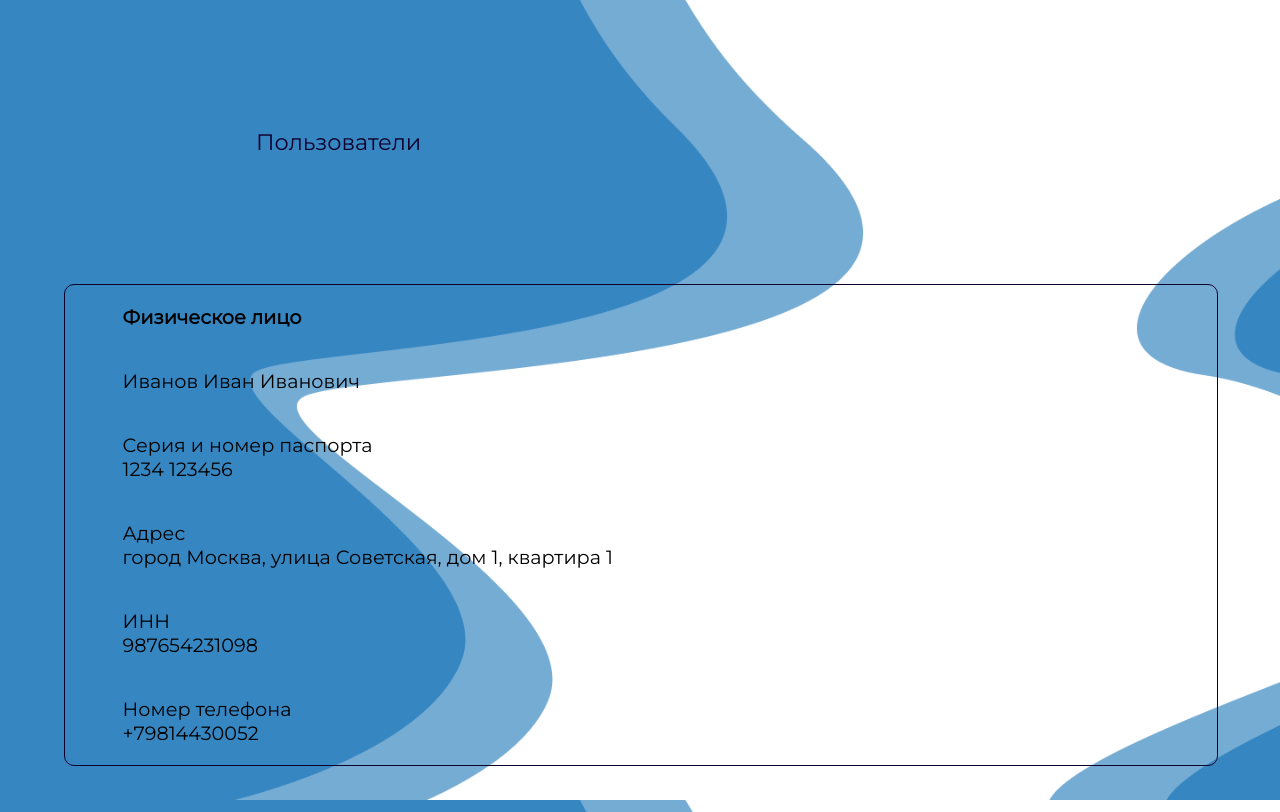
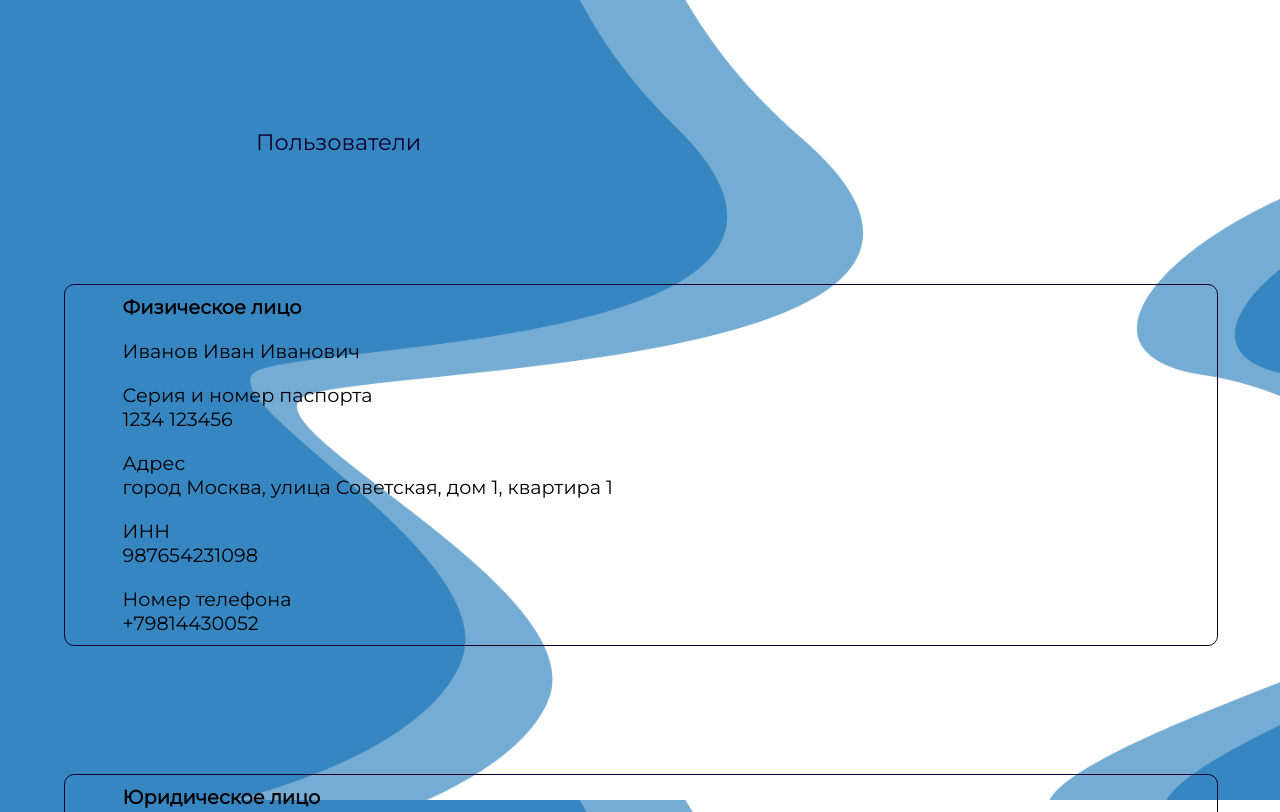
Before and after one commit to ilmiraA/tinder_user, a plain HTML site: page index.html in a window 1280 px wide. Shown: the top 812 px of the page. Drawn offline with Linux system fonts and the light colour scheme.

Commit message:
сделала отступ снизу

```diff
--- a/CSS/index.css
+++ b/CSS/index.css
@@ -31,11 +31,12 @@ p{
     border-radius: 10px;
     border-color: #11002c;
     margin-left: 5%;
+    margin-bottom: 10%;
 }
 
 .div{
-    padding-bottom: 20px;
-    padding-top: 20px;
+    padding-bottom: 10px;
+    padding-top: 10px;
     width: 90%;
     margin-left: 5%;
 }
```
